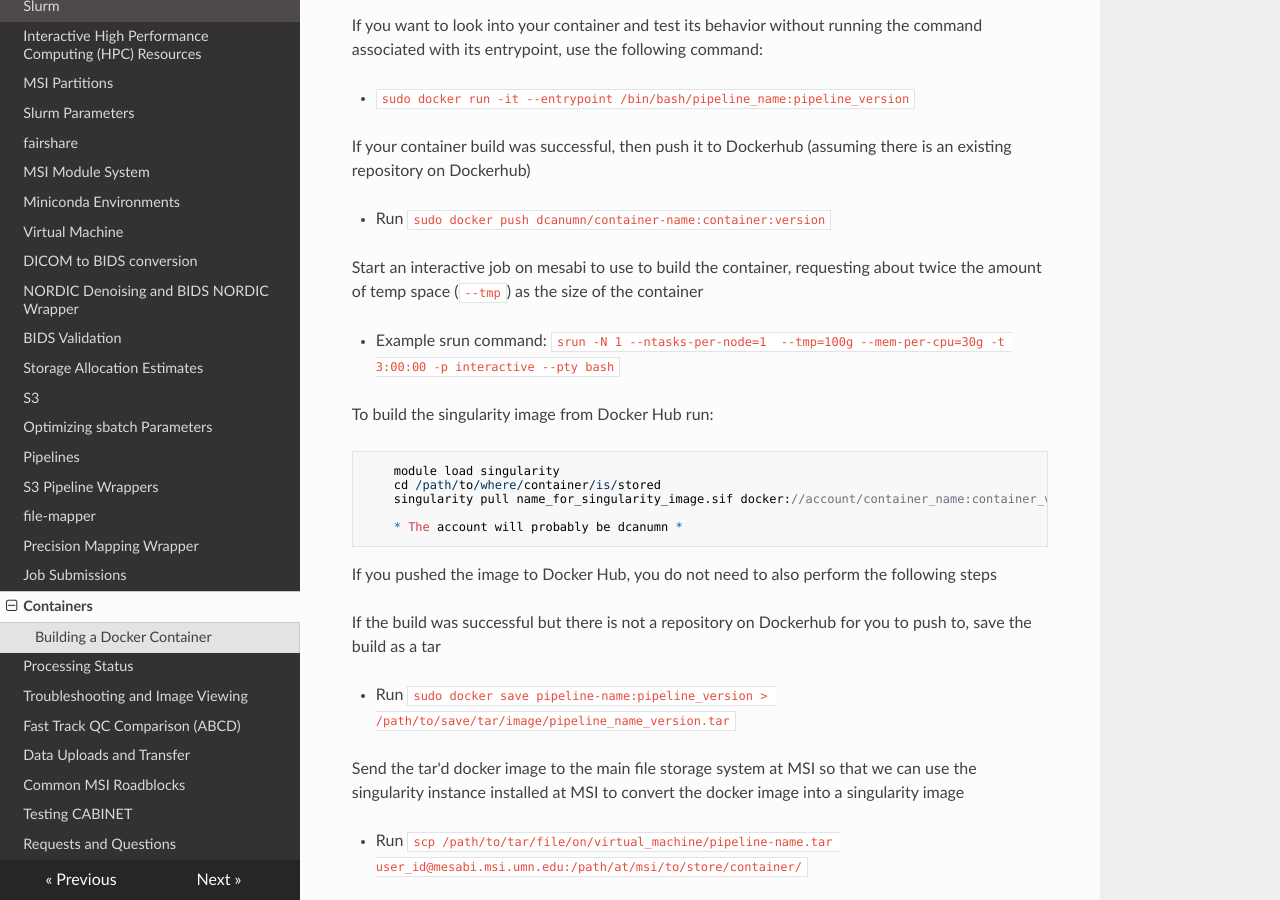
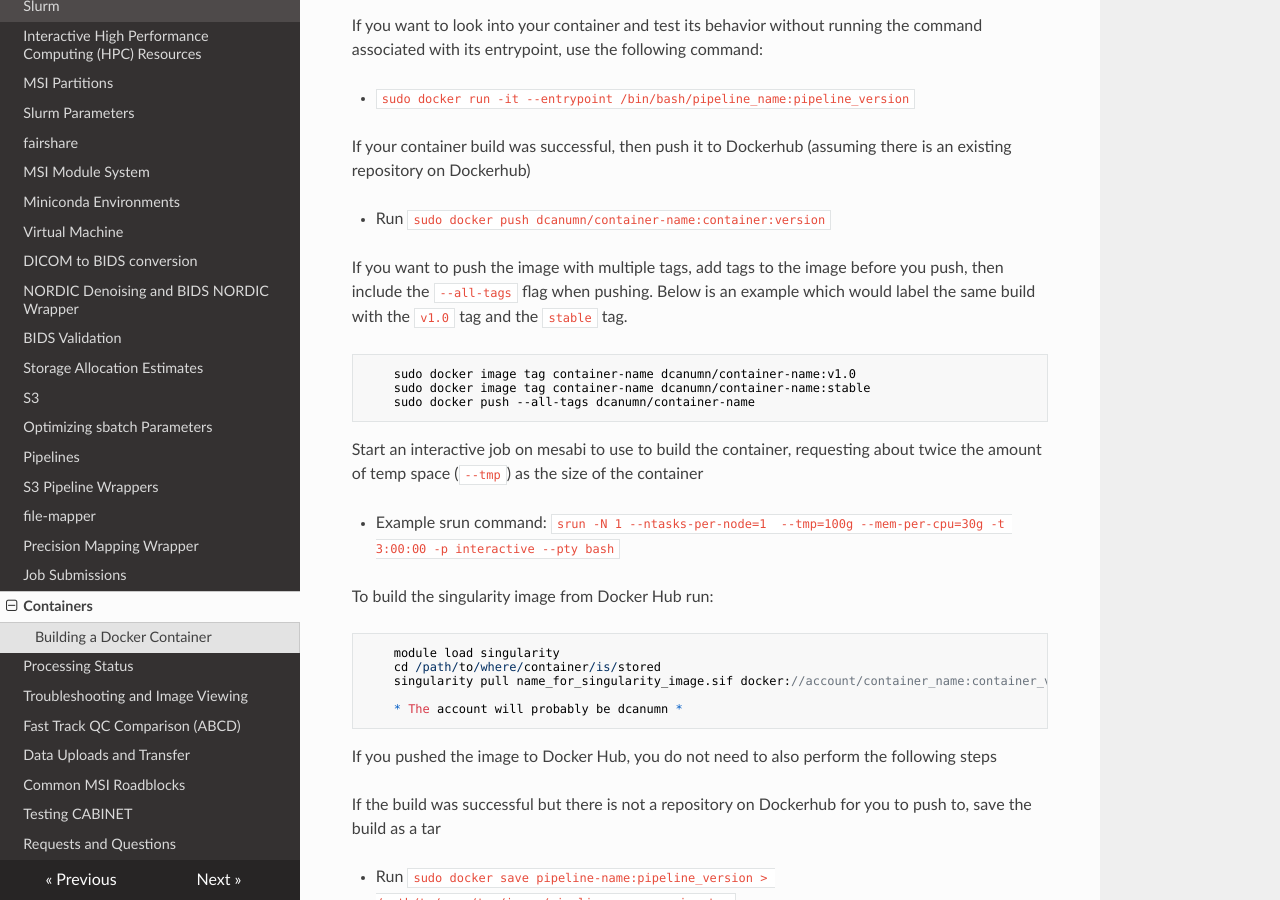
Before and after one commit to DCAN-Labs/cdni-brain, an MkDocs documentation site: the page built from docs/containers.md, in a window 1280 px wide and 900 px high, scrolled down 2705 px. Built offline with MkDocs 1.6.1, drawn with Linux system fonts in a browser that asks for light colours; nearby versions of some CDN libraries.

Commit message:
added pushing multiple tags

```diff
--- a/docs/containers.md
+++ b/docs/containers.md
@@ -94,6 +94,12 @@ If your container build was successful, then push it to Dockerhub (assuming ther
 
 - Run `sudo docker push dcanumn/container-name:container:version`
 
+If you want to push the image with multiple tags, add tags to the image before you push, then include the `--all-tags` flag when pushing. Below is an example which would label the same build with the `v1.0` tag and the `stable` tag.
+
+        sudo docker image tag container-name dcanumn/container-name:v1.0
+        sudo docker image tag container-name dcanumn/container-name:stable
+        sudo docker push --all-tags dcanumn/container-name
+
 Start an interactive job on mesabi to use to build the container, requesting about twice the amount of temp space (`--tmp`) as the size of the container
 
 - Example srun command: `srun -N 1 --ntasks-per-node=1  --tmp=100g --mem-per-cpu=30g -t 3:00:00 -p interactive --pty bash`
```
